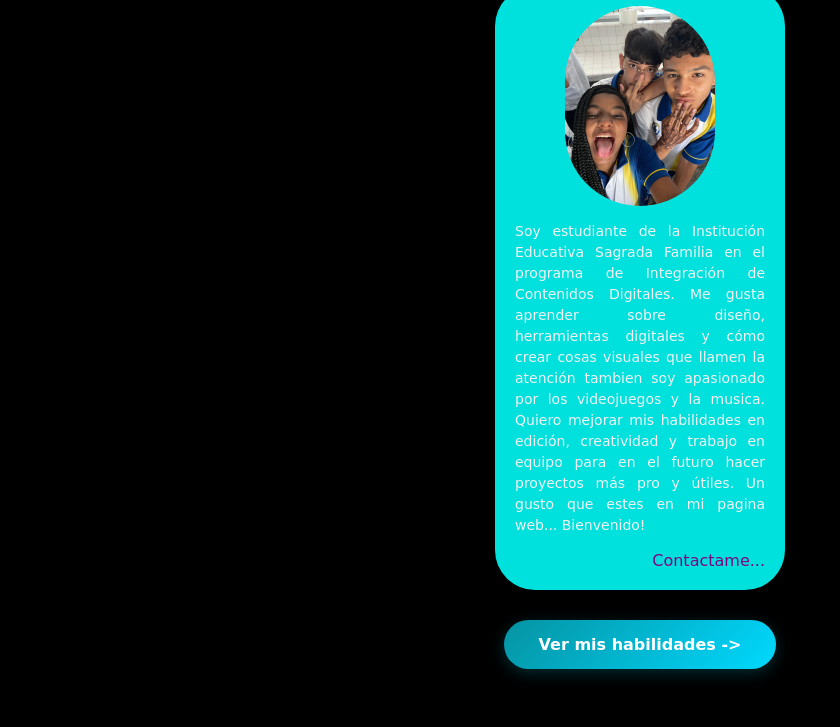
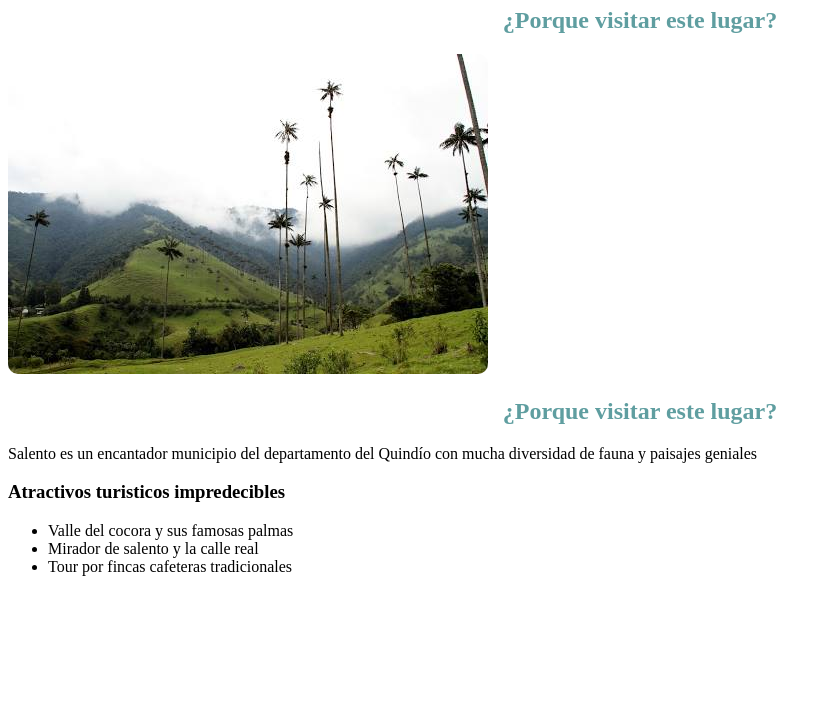
Before and after one commit to Juanchoxz/Portafolio, a plain HTML site: page index.html in a window 1280 px wide. Shown: the part 73-800 px from the top of the page, without its empty margins (0-840 px from the left). Drawn offline with Linux system fonts and the light colour scheme.

Commit message:
Add files via upload

```diff
--- a/index.html
+++ b/index.html
@@ -3,20 +3,29 @@
 <head>
     <meta charset="UTF-8">
     <meta name="viewport" content="width=device-width, initial-scale=1.0">
-    <title>Tarjeta de presentacion</title>
-    <link rel="stylesheet" href="style.css">
+    <title>Valle del cocora</title>
+    <link rel="stylesheet" href="style.css"
 </head>
 <body>
-    <div class="contenedor">
-        <div class="tarjeta">
-            <img src="Foto.jpeg"alt="Juan Esteban Rodriguez">
-            <p>
-                Soy estudiante de la Institución Educativa Sagrada Familia en el programa de Integración de Contenidos Digitales. Me gusta aprender sobre diseño, herramientas digitales y cómo crear cosas visuales que llamen la atención tambien soy apasionado por los videojuegos y la musica. Quiero mejorar mis habilidades en edición, creatividad y trabajo en equipo para en el futuro hacer proyectos más pro y útiles. Un gusto que estes en mi pagina web... Bienvenido!
-            </p>
-            <a href="mailto:>romaju@sagradafamiliapalmira.edu.co">Contactame...</a>
-        </div>
-        <a href="habilidades.html" class="btn-ver-mas">Ver mis habilidades -> </a>
+    <div id="encabezado>">
+<h1> Valle del Cocora </h1>
 
+<main class="content-section">
+ <h2> ¿Porque visitar este lugar?</h2>
+ <img src="image.png" alt="Valle del cocora"
     </div>
+    <div id="central">
+        <h2> ¿Porque visitar este lugar?</h2>
+        <p>
+    Salento es un encantador municipio del departamento del Quindío con mucha diversidad de fauna y paisajes geniales
+    </p>
+ <h3>Atractivos turisticos  impredecibles</h3>
+ <ul>
+<li>Valle del cocora y sus famosas palmas</li>
+<li> Mirador de salento y la calle real</li>
+<li>Tour por fincas cafeteras tradicionales</li>
+ </ul>
+ </div>
+ </main>
 </body>
 </html>
--- a/style.css
+++ b/style.css
@@ -1,93 +1,35 @@
-* {
-    padding: 0;
-    margin: 0;
+h1 {
+    font-family: fantasy;
+    text-align: center;
+    color: chartreuse;
 }
 
-body {
-    background-color: rgb(0, 0, 0);
-    display: flex;
+#encabezado {
+    background-color: darkgreen;
+    margin:  0 auto;
+    border-radius: 10px;
+    padding: 20px;
+    display: block;
     justify-content: center;
-    align-items: center;
-    min-height: 100vh;
-    font-family: cursive;
 }
 
-/* Contenedor de pagina */
-.contenedor {
-    display: flex;
-    flex-direction: column;
-    align-items: center;
-    gap: 30px;
-    padding: 20px;
+h2 {
+    color: cadetblue;
+    text-align: center;
 }
-
-/* Tarjeta de presentacion */
-.tarjeta {
-    background-color: rgba(0, 255, 251, 0.881);
-    width: 250px;
-    border-radius: 40px;
-    display: flex;
-    flex-direction: column;
-    padding: 20px;
-    justify-content: space-around;
-    gap: 15px;
+img {
+    border-radius: 10px;
 }
-
-img {
-    width: 150px;
-    align-self: center;
-    border-radius: 76px;
+.content-selection {
+    max-width: 800px;
+    margin: -80px auto 40px;
+    background-color: white;
+    padding: 30px;
+    border-radius: 15px;
+    box-shadow: 0 4px 15px;
 }
-
-h1 {
-    font-size: 20px;
-    text-align: center;
-    color: aquamarine;
+.content-selection h2 {
+    color: aqua;
+    border-left: 5px solid;
+    padding-left: 15px;
 }
-
-p {
-    font-size: 14px;
-    text-align: justify;
-    color: rgb(242, 242, 242);
-    line-height: 1.5;
-}
-
-a {
-    color: purple;
-    text-align: right;
-    text-decoration: none;
-    transition: color 0.3s;
-
-}
-
-a:hover {
-    color: brown;
-}
-
-/* Boton "Ver mas" */
-.btn-ver-mas {
-    display:inline-block;
-    padding: 15px 35px;
-
-
-    background: linear-gradient(135deg, #0593a2, #00d9ff );
-    color: white;
-
-    text-decoration: none;
-
-    border-radius: 30px;
-    font-weight: bold;
-    font-size: 16px;
-    text-align: center;
-
-  transition: all 0.3s ease;
-
-  box-shadow: 0 4px 15px rgba(5,147, 162, 0.3);
-
-}
-
-.btn-ver-mas:hover {
-    transform: translateY(-3px);
-    box-shadow: 0 8px 25px  rgba(5, 147, 162, 0.5);
-    background: linear-gradient(135deg, #00d9ff, #0593a2);
-}
```
Also changed, not shown: galeria.html (added, +26 -0 lines), image.png (added).
